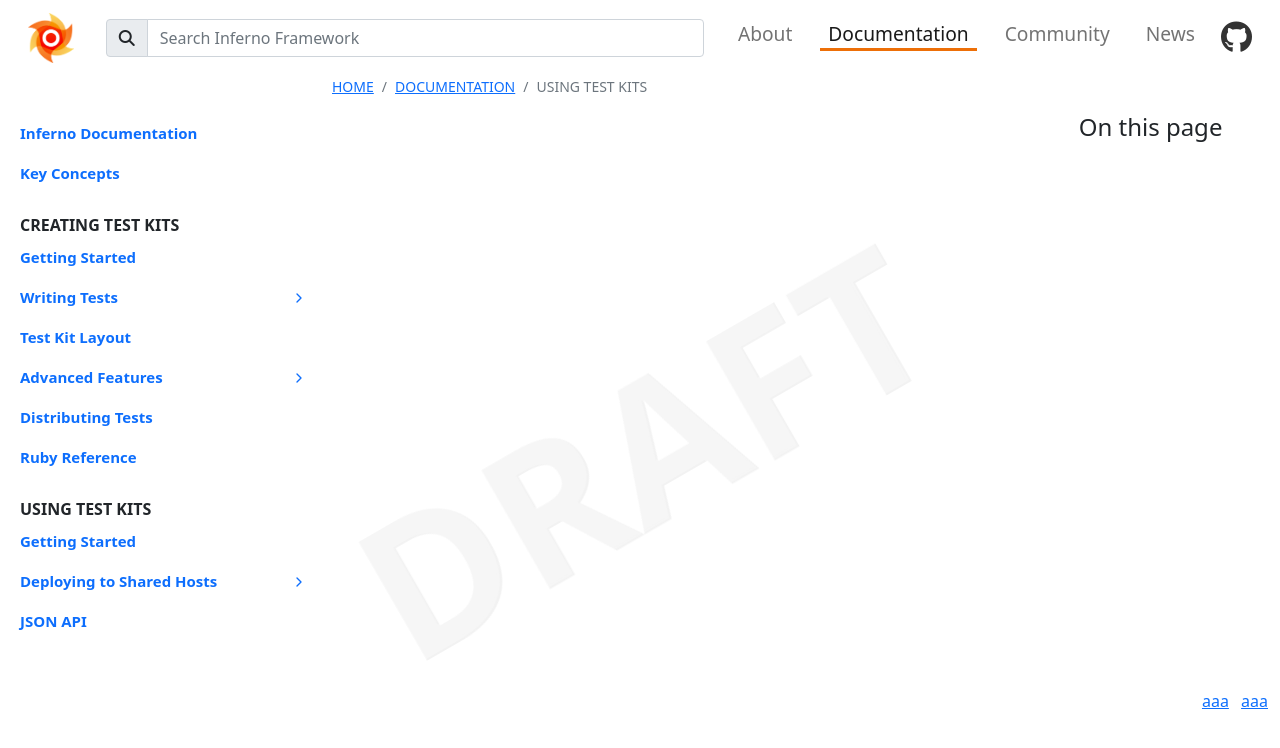
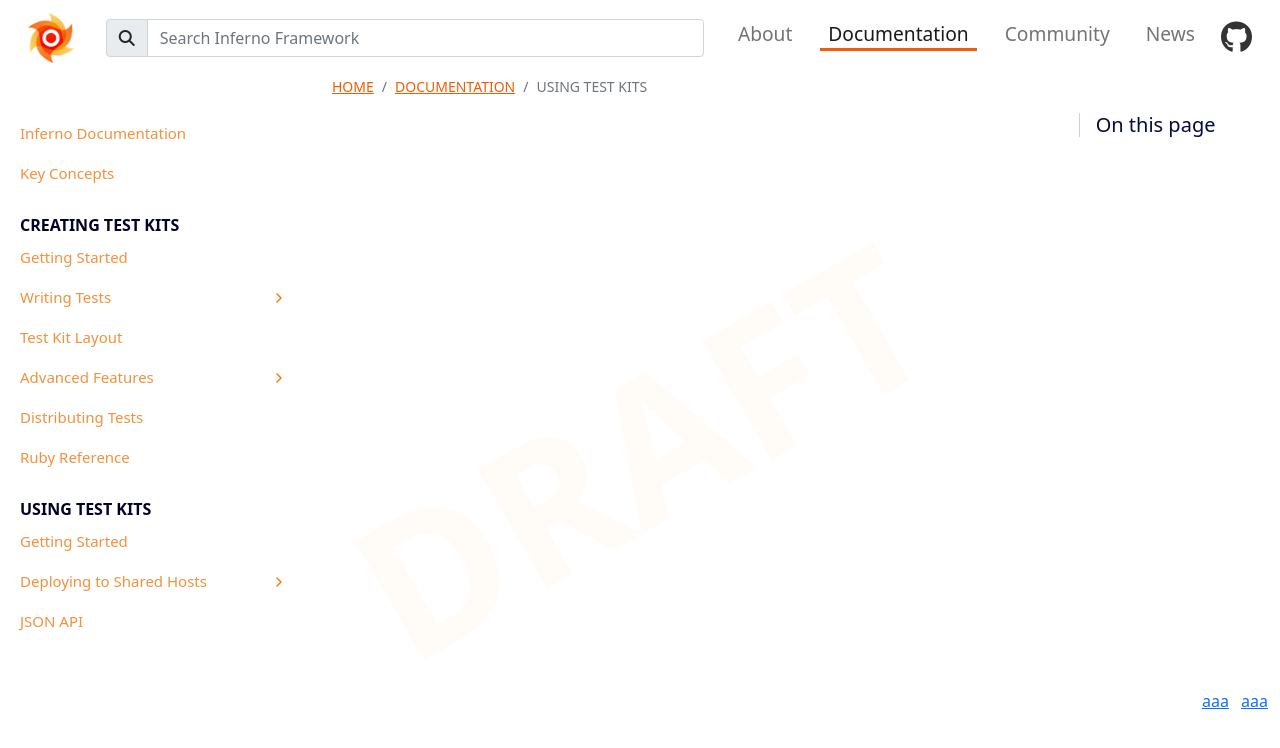
Before and after one commit to inferno-framework/inferno-framework.github.io, a Jekyll site: the page built from docs/using.md, in a window 1280 px wide. Shown: the top 748 px of the page. Built offline with Jekyll 4.4.1, drawn with Linux system fonts in a browser that asks for light colours; nearby versions of some CDN libraries; library files that are not in the unit come from our copies.

Commit message:
Incrementally improve colors to make less jarring

```diff
--- a/_layouts/docs.html
+++ b/_layouts/docs.html
@@ -3,23 +3,34 @@
 ---
 {% include icons/icons.html %}
 <div class="container-fluid docs-content">
-  <div class="row">
-    <div class="col-sm-3">
+  <div class="row breadcrumbs-row d-none d-lg-flex">
+    <div class="col-lg-3 left-nav-column">
     </div>
-    <div class="col-sm-9">
+    <div class="col-lg-7">
+      <div class="docs-body mx-auto">
       {% include breadcrumbs.html pages=site.html_pages key=nil %}
+      </div>
+
     </div>
+    <div class="col-lg-2"></div>
+
   </div>
   <div class="row">
-    <div class="col-sm-3">
+    <div class="col-lg-3 left-nav-column">
+      <div class="d-none d-lg-block">
       {% include nav.html pages=site.html_pages key=nil %}
+      </div>
     </div>
-    <div class="col-sm-7">
+    <div class="col-lg-7">
+      <div class="docs-body mx-auto">
       {{ content }}
+      </div>
     </div>
-    <div class="col-sm-2">
-      <h4>On this page</h4>
-      <nav id="toc" data-toggle="toc" class="sticky-top"></nav>
+    <div class="col-lg-2">
+      <div class="right-toc sticky-top">
+        <h5><a href="#">On this page</a></h5>
+        <nav id="toc" data-toggle="toc"></nav>
+      </div>
     </div>
   </div>
 </div>
--- a/_layouts/home.html
+++ b/_layouts/home.html
@@ -19,7 +19,7 @@
 </div>
 </div>
 
-<div class="container-fluid bg-light">
+<div class="container-fluid landing-offcolor">
 
 <div class="col-lg-6 mx-auto py-5">
 <h1 class="my-4 text-center" >Test FHIR APIs using a simple but powerful DSL</h1>
--- a/assets/common.css
+++ b/assets/common.css
@@ -14,9 +14,28 @@
   color: #333;
 }
 
+.landing-offcolor {
+  background-color: #F0F2F1;
+
+}
+
+body {
+  color: #010326;
+}
+
+.docs-content a {
+  color: #F25C05;
+}
+
+.docs-content a:hover, .docs-content a:visited {
+  color: #F25C05;
+}
+
+
 .header-nav .nav-item {
   padding:0;
   margin: 0 10px;
+
 }
 
 .header-nav .nav-link {
@@ -29,7 +48,7 @@
 .header-nav .nav-link.active{
   /* background-color: #efefef; */
   /* border-radius: 25px; */
-  border-bottom: 3px solid #ed6f08;
+  border-bottom: 3px solid #F25C05;
 }
 
 .nav-list-expander {
@@ -37,6 +56,7 @@
   height: 2rem;
   position: absolute;
   right: 10px;
+  color: #f27405;
 }
 
 .nav-list-expander svg{
@@ -51,8 +71,8 @@
     z-index: -1;
     font-size: 12rem;
     font-weight: bold;
-    color: rgba(255, 255, 255, 0.3); /* Increased opacity to 0.3 */
-    text-shadow: 2px 2px 0 rgba(0, 0, 0, 0.05), -2px -2px 0 rgba(255, 255, 255, 0.5); /* Adjusted shadow values */
+    color: #f27405;
+    opacity:.03;
     transform: rotate(-30deg);
     width: 100%;
     height: 100%;
@@ -64,24 +84,45 @@
   #sidebar .nav-link{
     font-size: 15px;
     line-height:24px;
-    padding: 8px 28px;
+    padding: 8px 32px;
+    border-top-right-radius: 1rem;
+    border-bottom-right-radius: 1rem;
+    color: #f2913d;
   }
+
+  #sidebar .nav-item.active svg{
+    color: white;
+    transform: rotate(90deg);
+  }
+
+  #sidebar .nav-item {
+    position: relative;
+    max-width: 300px;
+
+  }
+  .left-nav-column {
+    max-width: 320px;
+  }
+
 
   #sidebar .navbar-nav {
     margin-left: -12px;
   }
 
   #sidebar .nav-link:hover{
-    background-color: #f9f9f9;
+    background-color: #f2e7dc;
   }
 
   #sidebar .nav-link-top {
-    font-weight: bold;
     padding: 8px 20px;
   }
 
   #sidebar .nav-link.active{
-    background-color: #f3f3f3;
+    background-color: #f2913d;
+    color: white;
+  }
+  #sidebar .nav-link.active:hover{
+    color: white;
   }
 
   .breadcrumb-item{
@@ -102,3 +143,23 @@
     padding-bottom: 20px;
 
   }
+
+
+.right-toc {
+  border-left: 1px solid #ced0d9;
+  padding-left: 1rem;
+}
+
+ .right-toc a, .right-toc a:visited {
+    color: #010B40;
+    text-decoration: none;
+  }
+
+  .right-toc a:hover{
+   color: #f2913d;
+
+  }
+
+  .docs-body {
+    max-width: 900px;
+  }
```
